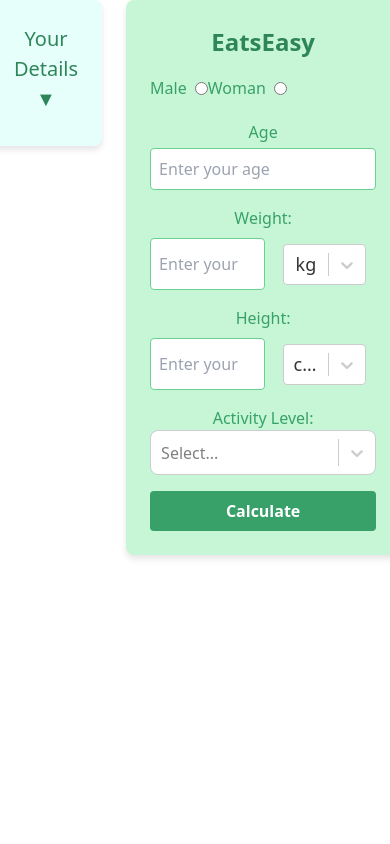
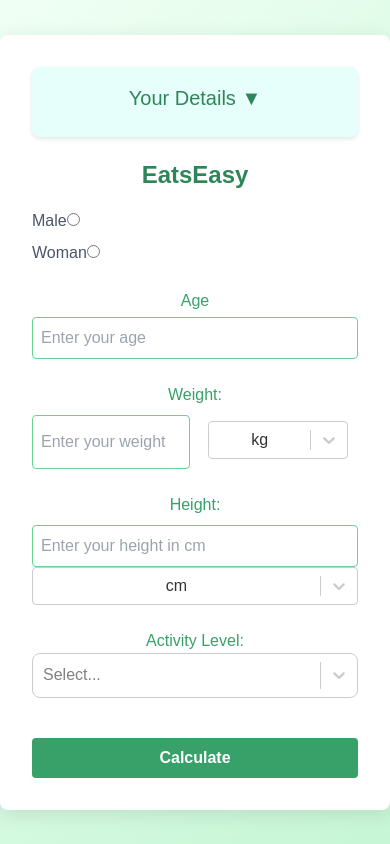
Before and after one commit to ObengEnrico-git/-EatsEasy-Web-Application-, a React (Create React App) app in the folder eatseasy/: page / in a window 390 px wide. Built offline with nearby package versions, Linux system fonts and the light colour scheme.

Commit message:
User story 3
Changed the design

```diff
--- a/eatseasy/src/pages/BmiCalculator.js
+++ b/eatseasy/src/pages/BmiCalculator.js
@@ -7,6 +7,8 @@
     const [weight, setWeight] = useState('');
     const [weightUnit, setWeightUnit] = useState('kg');
     const [gender, setGender] = useState('');
+    const [heightFeet, setHeightFeet] = useState('');
+    const [heightInches, setHeightInches] = useState('');
     const [height, setHeight] = useState('');
     const [heightUnit, setHeightUnit] = useState('cm');
     const [bmi, setBmi] = useState(null);
@@ -16,16 +18,16 @@
     const [isInfoVisible, setIsInfoVisible] = useState(false);
     const [isCalculated, setIsCalculated] = useState(false);
 
-    const convertFeetToCm = (feet) => feet * 30.48;
+    const convertFeetAndInchesToCm = (feet, inches) => feet * 30.48 + inches * 2.54;
     const convertPoundsToKg = (pounds) => pounds * 0.453592;
 
     const calculateBMI = (e) => {
         e.preventDefault();
 
-        // check their weight, height, gender and age for edge cases
+        // check their weight, gender and age for edge cases
 
-        if (!weight || weight <= 0 || !height || height <= 0 || !gender || !age || age <= 0) {
-            alert('Please enter valid positive numbers for weight, age, height or select a gender.');
+        if (!weight || weight <= 0 || !age || age <= 0 || !gender) {
+            alert('Please enter valid values for weight, age, and gender.');
             return;
         }
 
@@ -47,10 +49,30 @@
         //     return;
         // }
 
-        // Enrico this is where the conversion happens
+        // Unit the conversion
 
-        let heightInCm = heightUnit === 'cm' ? parseFloat(height) : convertFeetToCm(parseFloat(height));
-        let weightInKg = weightUnit === 'kg' ? parseFloat(weight) : convertPoundsToKg(parseFloat(weight));
+        let heightInCm;
+    if (heightUnit === 'cm') {
+        heightInCm = parseFloat(height);
+        if (!heightInCm || heightInCm <= 0) {
+            alert('Please enter a valid height in cm.');
+            return;
+        }
+    } else {
+        const feet = parseFloat(heightFeet) || 0;
+        const inches = parseFloat(heightInches) || 0;
+        heightInCm = convertFeetAndInchesToCm(feet, inches);
+        if (heightInCm <= 0) {
+            alert('Please enter valid height in feet and inches.');
+            return;
+        }
+    }
+
+    const weightInKg = weightUnit === 'kg' ? parseFloat(weight) : convertPoundsToKg(parseFloat(weight));
+    if (!weightInKg || weightInKg <= 0) {
+        alert('Please enter a valid weight.');
+        return;
+    }
 
         const heightInMeters = heightInCm / 100;
         const bmiValue = (weightInKg / (heightInMeters * heightInMeters)).toFixed(2);
@@ -73,7 +95,7 @@
     const calculateCalorieCount = () => {
         if (!isCalculated) return null;
 
-        const heightInCm = heightUnit === 'cm' ? parseFloat(height) : convertFeetToCm(parseFloat(height));
+        const heightInCm = heightUnit === 'cm' ? parseFloat(height) : convertFeetAndInchesToCm(parseFloat(heightFeet) || 0, parseFloat(heightInches) || 0);
     const weightInKg = weightUnit === 'kg' ? parseFloat(weight) : convertPoundsToKg(parseFloat(weight));
 
     let BMR = 0;
@@ -249,24 +271,44 @@
 
                     <div className='input-group'>
                         <label>Height:</label>
-                        <div style={{ display: "flex", gap: "0.5rem" }}>
+                        {heightUnit === 'cm' ? (
                             <input
                                 type="number"
                                 value={height}
                                 onChange={(e) => setHeight(e.target.value)}
-                                placeholder='Enter your height'
+                                placeholder='Enter your height in cm'
                                 required
                                 disabled={isCalculated}
                             />
+                        ) : (
+                            <div style={{ display: "flex", gap: "0.5rem" }}>
+                                <input
+                                    type="number"
+                                    value={heightFeet}
+                                    onChange={(e) => setHeightFeet(e.target.value)}
+                                    placeholder='Feet'
+                                    required
+                                    disabled={isCalculated}
+                                />
+                                <input
+                                    type="number"
+                                    value={heightInches}
+                                    onChange={(e) => setHeightInches(e.target.value)}
+                                    placeholder='Inches'
+                                    required
+                                    disabled={isCalculated}
+                                />
+                            </div>
+                        )}
                         <Select
-                                options={[{ value: 'cm', label: 'cm' }, { value: 'feet', label: 'feet & inches' }]}
+                            options={[{ value: 'cm', label: 'cm' }, { value: 'Feet & Inches', label: 'feet & inches' }]}
                             value={{ value: heightUnit, label: heightUnit }}
                             onChange={(option) => setHeightUnit(option.value)}
-                                className='dropdown-container'
+                             className='dropdown-wrapper1'
                             isDisabled={isCalculated}
                         />
                     </div>
-                    </div>
+
                     <div className='input-group'>
                         Activity Level:
                         <Select
--- a/eatseasy/src/styles/BmiCalculator.css
+++ b/eatseasy/src/styles/BmiCalculator.css
@@ -1,27 +1,34 @@
 /* BmiCalculator.css */
+
+body {
+    background: linear-gradient(135deg, #f0fff4, #c6f6d5);
+    display: flex;
+    justify-content: center;
+    align-items: center;
+    height: 100vh;
+    margin: 0;
+    font-family: Arial, sans-serif;
+    overflow: hidden;
+}
 
 .page-container {
     display: flex;
-    justify-content: center; /* Centers horizontally */
-    align-items: flex-start; /* Aligns the top edges of the containers */
-    height: 100vh; /* Full viewport height for vertical centering */
-    gap: 1.5rem;
-    padding: 0 1rem;
+    flex-direction: row;
+    justify-content: space-between;
+    align-items: flex-start;
+    padding: 2rem;
+    background-color: white;
+    border-radius: 8px;
+    box-shadow: 0px 4px 20px rgba(0, 0, 0, 0.1);
+    max-width: 900px;
+    width: 100%;
+    gap: 20px;
 }
 
-.info-container {
-    width: 18rem;
-    background-color: #e6fffa; /* Light teal for contrast */
+.info-container, .form-section {
+    width: 45%;
+    background-color: #e6fffa;
     padding: 1.5rem;
-    border-radius: 0.5rem;
-    box-shadow: 0 4px 6px rgba(0, 0, 0, 0.1);
-}
-
-.container {
-    max-width: 28rem;
-    margin: 0; /* Center via page-container, not auto margin */
-    padding: 1.5rem;
-    background-color: #c6f6d5; /* Light green */
     border-radius: 0.5rem;
     box-shadow: 0 4px 6px rgba(0, 0, 0, 0.1);
 }
@@ -29,47 +36,39 @@
 h1 {
     font-size: 1.5rem;
     font-weight: bold;
-    color: #2f855a; /* Dark green */
+    color: #2f855a;
     margin-bottom: 1rem;
 }
 
 .input-group {
-    margin-bottom: 1rem;
+    margin-bottom: 1.5rem;
     color: #38a169;
 }
 
 .dropdown-container {
-    width: 250px;
-    font-size: 20px;
-    padding: 12px;
-    height: 45px;
-}
-
-.dropdown-container {
-    width: 200px;
-    font-size: 18px;
+    width: 100%;
+    font-size: 1rem;
     padding: 10px;
-    height: 40px;
-    margin-bottom: 1rem;
     color: #38a169;
 }
 
 .radio-option {
     display: flex;
-    justify-content: space-between; /* Spreads the radio buttons evenly */
-    width: 50%; /* Ensures it takes full width of container */
+    flex-direction: column;
+    align-items: flex-start;
     margin-bottom: 1rem;
 }
 
 .radio-option label {
-    display: flex;
-    align-items: center; /* Aligns text with radio button */
-    gap: 0.5rem; /* Spacing between text and radio button */
+    color: #4a5568;
+    font-weight: 500;
+    font-size: 1rem;
+    margin-bottom: 0.5rem;
 }
 
 label {
     display: block;
-    color: #38a169; /* Green text */
+    color: #38a169;
     margin-bottom: 0.25rem;
 }
 
@@ -77,45 +76,45 @@
     margin-top: 0.25rem;
     width: 100%;
     padding: 0.5rem;
-    border: 1px solid #68d391; /* Green border */
+    border: 1px solid #68d391;
     border-radius: 0.25rem;
     outline: none;
 }
 
 input[type="number"]:focus {
-    border-color: #48bb78; /* Darker green */
-    ring: 2px solid #38a169; /* Focus ring */
+    border-color: #48bb78;
+    ring: 2px solid #38a169;
 }
 
 button {
     width: 100%;
     padding: 0.5rem;
-    background-color: #38a169; /* Button background */
+    background-color: #38a169;
     color: white;
     font-weight: 600;
     border-radius: 0.25rem;
     transition: background-color 0.2s;
+    margin-top: 1rem;
 }
 
 button:hover {
-    background-color: #2f855a; /* Darker button on hover */
+    background-color: #2f855a;
 }
 
-.result {
-    margin-top: 1rem;
+.result, .info-container {
     padding: 1rem;
-    background-color: #f0fff4; /* Light green background */
-    border: 1px solid #c6f6d5; /* Light green border */
-    border-radius: 0.25rem;
+    background-color: #e6fffa;
+    border-radius: 0.5rem;
+    box-shadow: 0 2px 4px rgba(0, 0, 0, 0.1);
 }
 
 .result h3 {
-    color: #2f855a; /* Dark green */
+    color: #2f855a;
     margin: 0.25rem 0;
 }
 
 .info-container h2 {
-    color: #2f855a; /* Dark green */
+    color: #2f855a;
     font-size: 1.25rem;
     margin-bottom: 0.5rem;
 }
@@ -134,11 +133,20 @@
     padding: 0.5rem 1rem;
     border-radius: 0.25rem;
     cursor: pointer;
-    display: flex;
     text-align: center;
-    align-items: center;
 }
 
 .nav-button:hover {
     background-color: #2f855a;
 }
+
+/* Responsive Design */
+@media (max-width: 768px) {
+    .page-container {
+        flex-direction: column;
+        align-items: center;
+    }
+    .info-container, .form-section {
+        width: 100%;
+    }
+}
```
Lines whose indentation alone changed are shown as unchanged.
